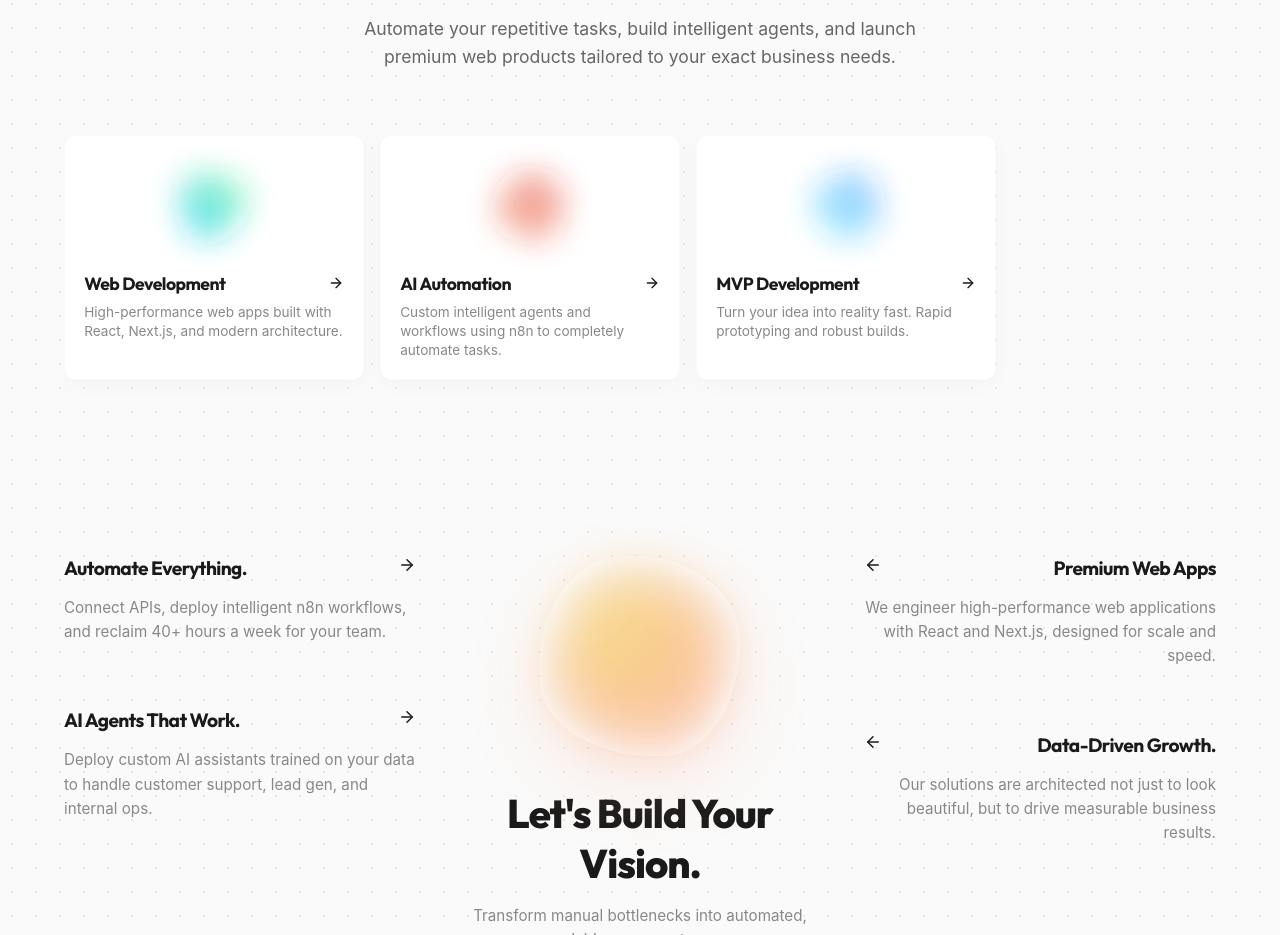
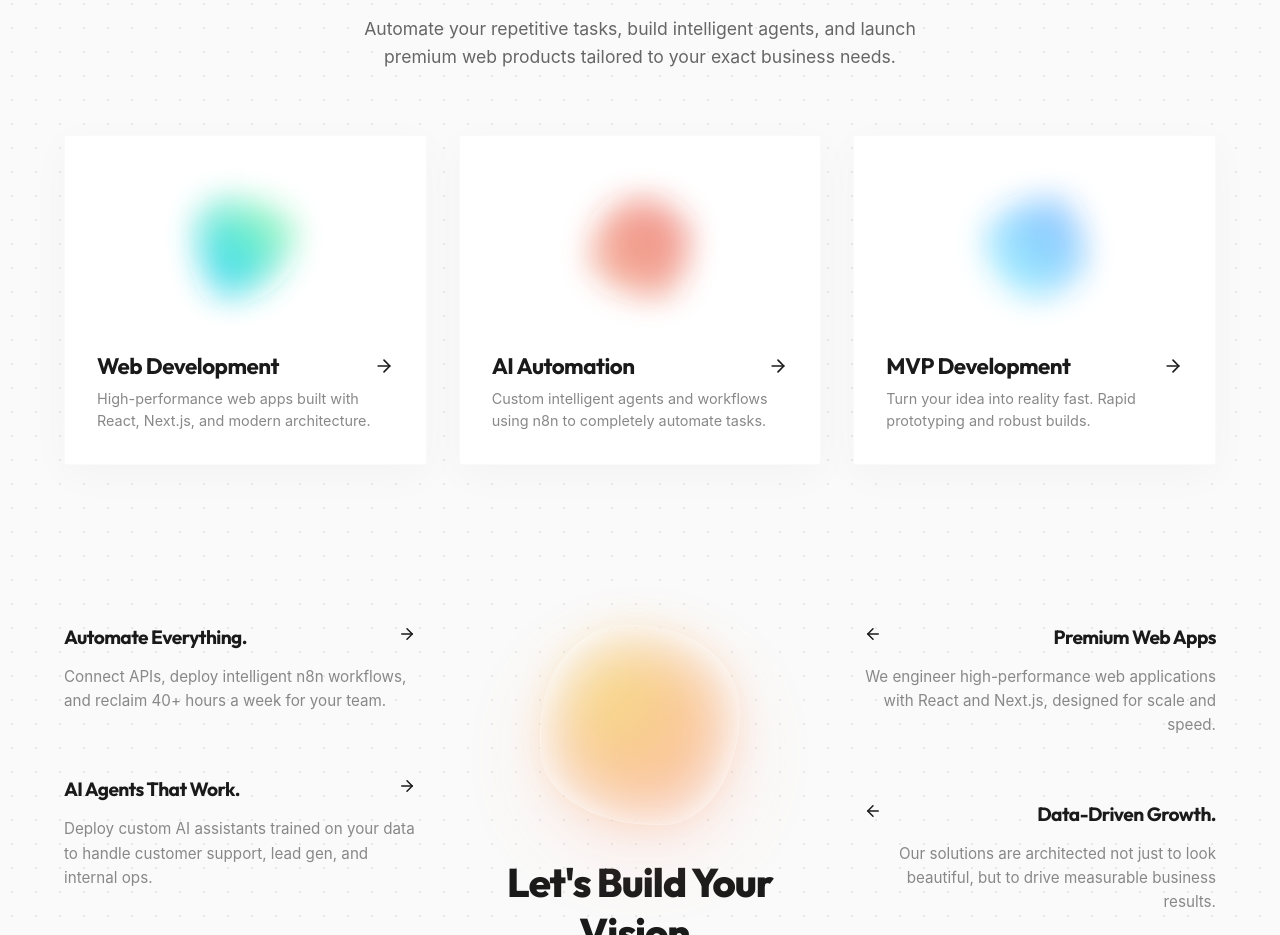
Before and after one commit to workbinodshaw-design/binodsite, a React (Vite) app: page / in a window 1280 px wide. Shown: the part 824-1759 px from the top of the page. Built offline with nearby package versions, Linux system fonts and the light colour scheme; no server answers.

Commit message:
style: fix responsive design to show normal grid on PC and app-like scroll on mobile

```diff
--- a/src/index.css
+++ b/src/index.css
@@ -2806,3 +2806,93 @@ h1, h2, h3, h4, h5, h6, .headline, .section-title, .logo-text {
 .mobile-menu-btn svg {
   stroke: #1A1A1A !important;
 }
+
+
+
+/* Desktop: Regular Grid */
+.services-grid {
+  display: grid;
+  grid-template-columns: repeat(auto-fit, minmax(280px, 1fr));
+  gap: 2rem;
+}
+
+.service-card {
+  background: #FFF;
+  padding: 2rem;
+  border-radius: 4px;
+  box-shadow: 0 10px 40px rgba(0,0,0,0.03);
+  text-align: left;
+  border: 1px solid rgba(0,0,0,0.02);
+  cursor: pointer;
+  width: 100%;
+}
+
+.service-asset {
+  height: 160px;
+  display: flex;
+  justify-content: center;
+  align-items: center;
+  margin-bottom: 1.5rem;
+}
+
+.service-asset > div {
+  width: 120px !important;
+  height: 120px !important;
+}
+
+.service-title {
+  font-size: 1.4rem;
+  font-weight: 700;
+  letter-spacing: -0.5px;
+}
+
+.service-desc {
+  color: #888;
+  font-size: 0.9rem;
+  line-height: 1.5;
+}
+
+/* Mobile: App-like Swipeable Row */
+@media (max-width: 768px) {
+  .services-grid {
+    display: flex;
+    overflow-x: auto;
+    gap: 1rem;
+    padding-bottom: 1rem;
+    scroll-snap-type: x mandatory;
+    -webkit-overflow-scrolling: touch;
+    -ms-overflow-style: none;
+    scrollbar-width: none;
+  }
+
+  .services-grid::-webkit-scrollbar {
+    display: none;
+  }
+
+  .service-card {
+    flex: 0 0 85%;
+    max-width: 300px;
+    scroll-snap-align: center;
+    padding: 1.2rem;
+    border-radius: 12px;
+  }
+
+  .service-asset {
+    height: 100px;
+    margin-bottom: 1rem;
+  }
+
+  .service-asset > div {
+    width: 80px !important;
+    height: 80px !important;
+  }
+
+  .service-title {
+    font-size: 1.1rem;
+  }
+
+  .service-desc {
+    font-size: 0.85rem;
+    line-height: 1.4;
+  }
+}
--- a/src/pages/HomePage.jsx
+++ b/src/pages/HomePage.jsx
@@ -85,63 +85,47 @@ const HomePage = () => {
           Automate your repetitive tasks, build intelligent agents, and launch premium web products tailored to your exact business needs.
         </p>
 
-        {/* SERVICES HORIZONTAL SCROLL (APP-LIKE) */}
-        <div style={{
-          display: 'flex',
-          overflowX: 'auto',
-          gap: '1rem',
-          paddingBottom: '1rem',
-          scrollSnapType: 'x mandatory',
-          WebkitOverflowScrolling: 'touch',
-          msOverflowStyle: 'none',  /* IE and Edge */
-          scrollbarWidth: 'none'    /* Firefox */
-        }}>
-
-          <style>{`
-            /* Hide scrollbar for Chrome, Safari and Opera */
-            div::-webkit-scrollbar {
-              display: none;
-            }
-          `}</style>
+        {/* SERVICES GRID (Responsive via index.css) */}
+        <div className="services-grid">
 
           {/* Service 1 */}
-          <div onClick={() => navigate('/services/web-development')} style={{ flex: '0 0 85%', maxWidth: '300px', scrollSnapAlign: 'center', background: '#FFF', padding: '1.2rem', borderRadius: '12px', boxShadow: '0 4px 20px rgba(0,0,0,0.03)', textAlign: 'left', border: '1px solid rgba(0,0,0,0.02)', cursor: 'pointer' }}>
-            <div style={{ height: '100px', display: 'flex', justifyContent: 'center', alignItems: 'center', marginBottom: '1rem' }}>
-              <HolographicAsset variant={2} width="80px" height="80px" />
+          <div className="service-card" onClick={() => navigate('/services/web-development')}>
+            <div className="service-asset">
+              <HolographicAsset variant={2} />
             </div>
             <div style={{ display: 'flex', justifyContent: 'space-between', alignItems: 'center', marginBottom: '0.5rem' }}>
-              <h3 style={{ fontSize: '1.1rem', fontWeight: 700, letterSpacing: '-0.5px' }}>Web Development</h3>
-              <ArrowRight size={16} color="#1A1A1A" />
+              <h3 className="service-title">Web Development</h3>
+              <ArrowRight size={20} color="#1A1A1A" />
             </div>
-            <p style={{ color: '#888', fontSize: '0.85rem', lineHeight: 1.4 }}>
+            <p className="service-desc">
               High-performance web apps built with React, Next.js, and modern architecture.
             </p>
           </div>
 
           {/* Service 2 */}
-          <div onClick={() => navigate('/services/ai-automation')} style={{ flex: '0 0 85%', maxWidth: '300px', scrollSnapAlign: 'center', background: '#FFF', padding: '1.2rem', borderRadius: '12px', boxShadow: '0 4px 20px rgba(0,0,0,0.03)', textAlign: 'left', border: '1px solid rgba(0,0,0,0.02)', cursor: 'pointer' }}>
-            <div style={{ height: '100px', display: 'flex', justifyContent: 'center', alignItems: 'center', marginBottom: '1rem' }}>
-              <HolographicAsset variant={3} width="80px" height="80px" />
+          <div className="service-card" onClick={() => navigate('/services/ai-automation')}>
+            <div className="service-asset">
+              <HolographicAsset variant={3} />
             </div>
             <div style={{ display: 'flex', justifyContent: 'space-between', alignItems: 'center', marginBottom: '0.5rem' }}>
-              <h3 style={{ fontSize: '1.1rem', fontWeight: 700, letterSpacing: '-0.5px' }}>AI Automation</h3>
-              <ArrowRight size={16} color="#1A1A1A" />
+              <h3 className="service-title">AI Automation</h3>
+              <ArrowRight size={20} color="#1A1A1A" />
             </div>
-            <p style={{ color: '#888', fontSize: '0.85rem', lineHeight: 1.4 }}>
+            <p className="service-desc">
               Custom intelligent agents and workflows using n8n to completely automate tasks.
             </p>
           </div>
 
           {/* Service 3 */}
-          <div onClick={() => navigate('/services')} style={{ flex: '0 0 85%', maxWidth: '300px', scrollSnapAlign: 'center', background: '#FFF', padding: '1.2rem', borderRadius: '12px', boxShadow: '0 4px 20px rgba(0,0,0,0.03)', textAlign: 'left', border: '1px solid rgba(0,0,0,0.02)', cursor: 'pointer' }}>
-            <div style={{ height: '100px', display: 'flex', justifyContent: 'center', alignItems: 'center', marginBottom: '1rem' }}>
-              <HolographicAsset variant={4} width="80px" height="80px" />
+          <div className="service-card" onClick={() => navigate('/services')}>
+            <div className="service-asset">
+              <HolographicAsset variant={4} />
             </div>
             <div style={{ display: 'flex', justifyContent: 'space-between', alignItems: 'center', marginBottom: '0.5rem' }}>
-              <h3 style={{ fontSize: '1.1rem', fontWeight: 700, letterSpacing: '-0.5px' }}>MVP Development</h3>
-              <ArrowRight size={16} color="#1A1A1A" />
+              <h3 className="service-title">MVP Development</h3>
+              <ArrowRight size={20} color="#1A1A1A" />
             </div>
-            <p style={{ color: '#888', fontSize: '0.85rem', lineHeight: 1.4 }}>
+            <p className="service-desc">
               Turn your idea into reality fast. Rapid prototyping and robust builds.
             </p>
           </div>
```
